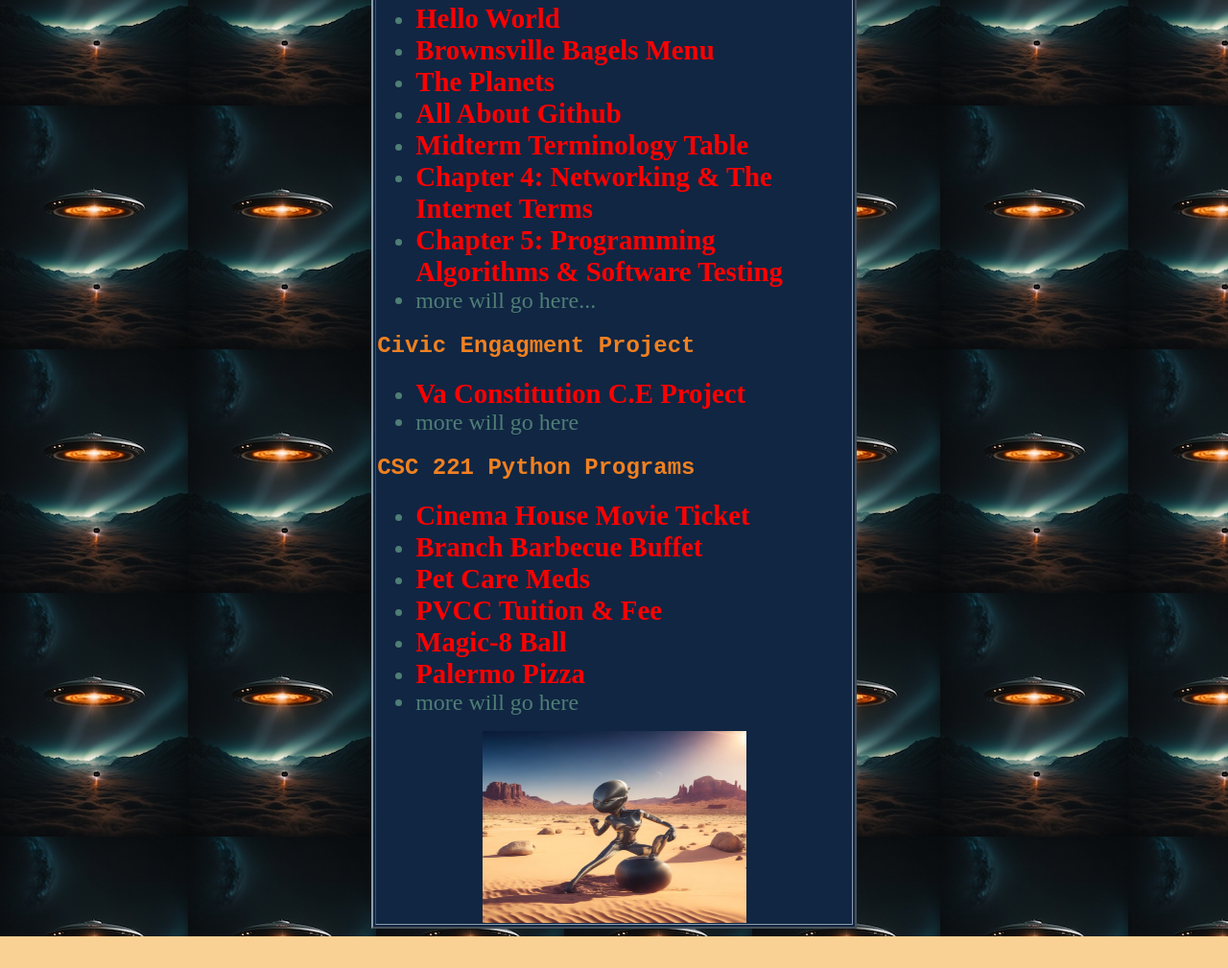
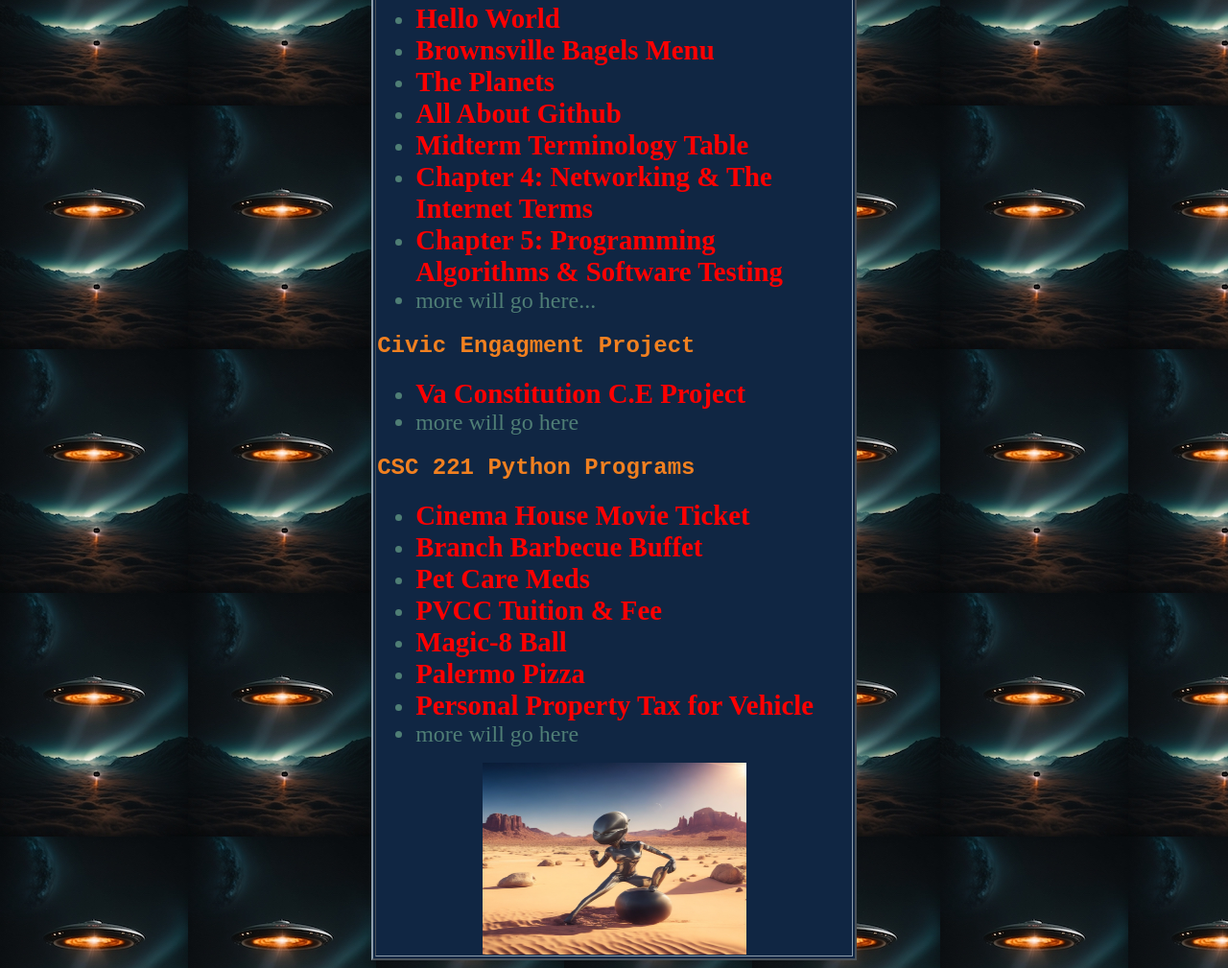
Before and after one commit to nyjaviontimberlake-pvcc/nyjaviontimberlake-pvcc.github.io, a plain HTML site: page index.html in a window 1280 px wide. Shown: the part 398-1407 px from the top of the page at 96% size. Before the commit the page ends 1374 px from the top, so only its background shows below. Drawn offline with Linux system fonts and the light colour scheme.

Commit message:
Update index.html

```diff
--- a/index.html
+++ b/index.html
@@ -74,6 +74,7 @@
     <li><a href="pvcc_tuition_fees.py"> PVCC Tuition & Fee </a></li>
     <li><a href="magic8ball.py"> Magic-8 Ball </a></li>
     <li><a href="pizza.py"> Palermo Pizza </a></li>
+    <li><a href="pptax.py"> Personal Property Tax for Vehicle </a></li>
     <li> more will go here </li>
 </ul>
 
```
